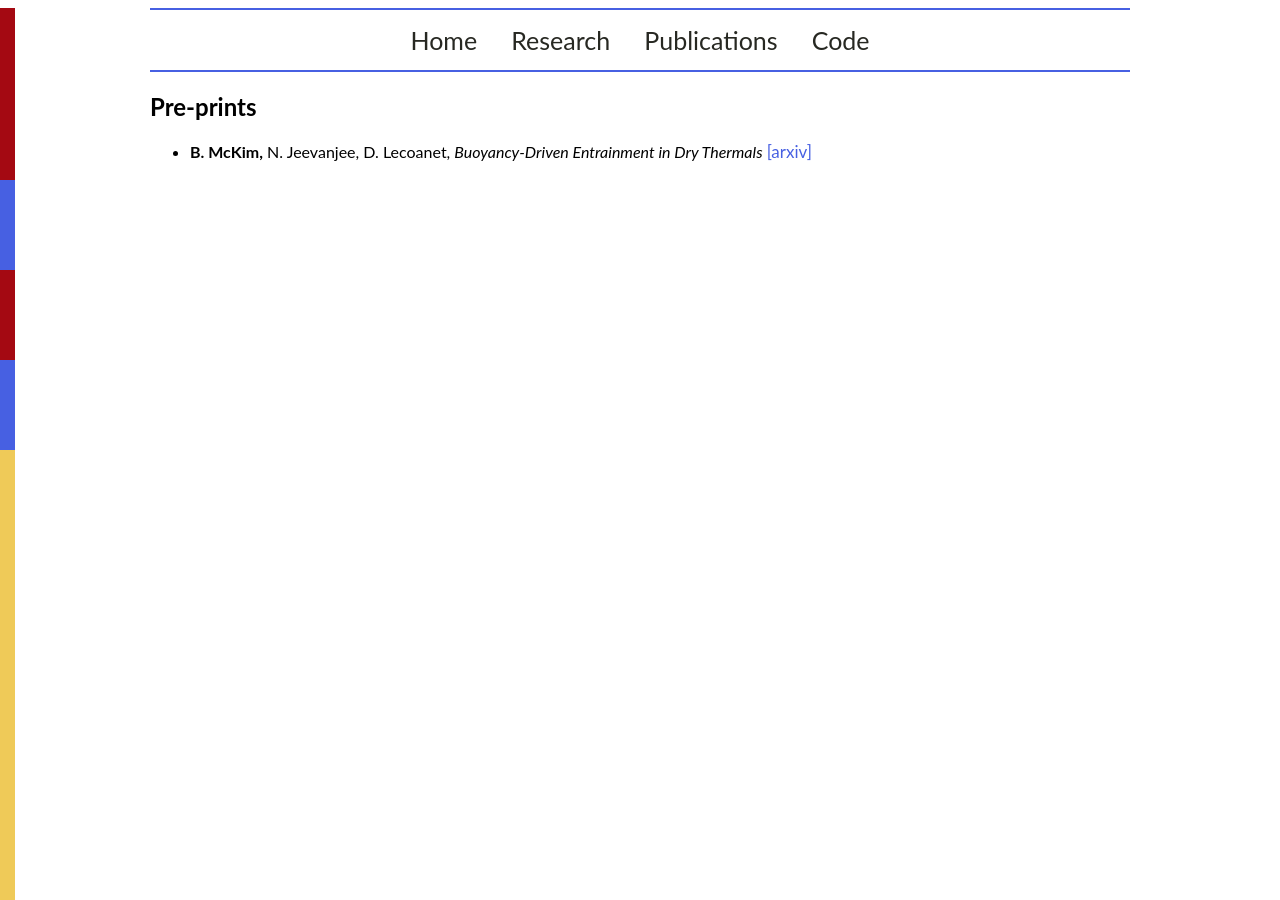
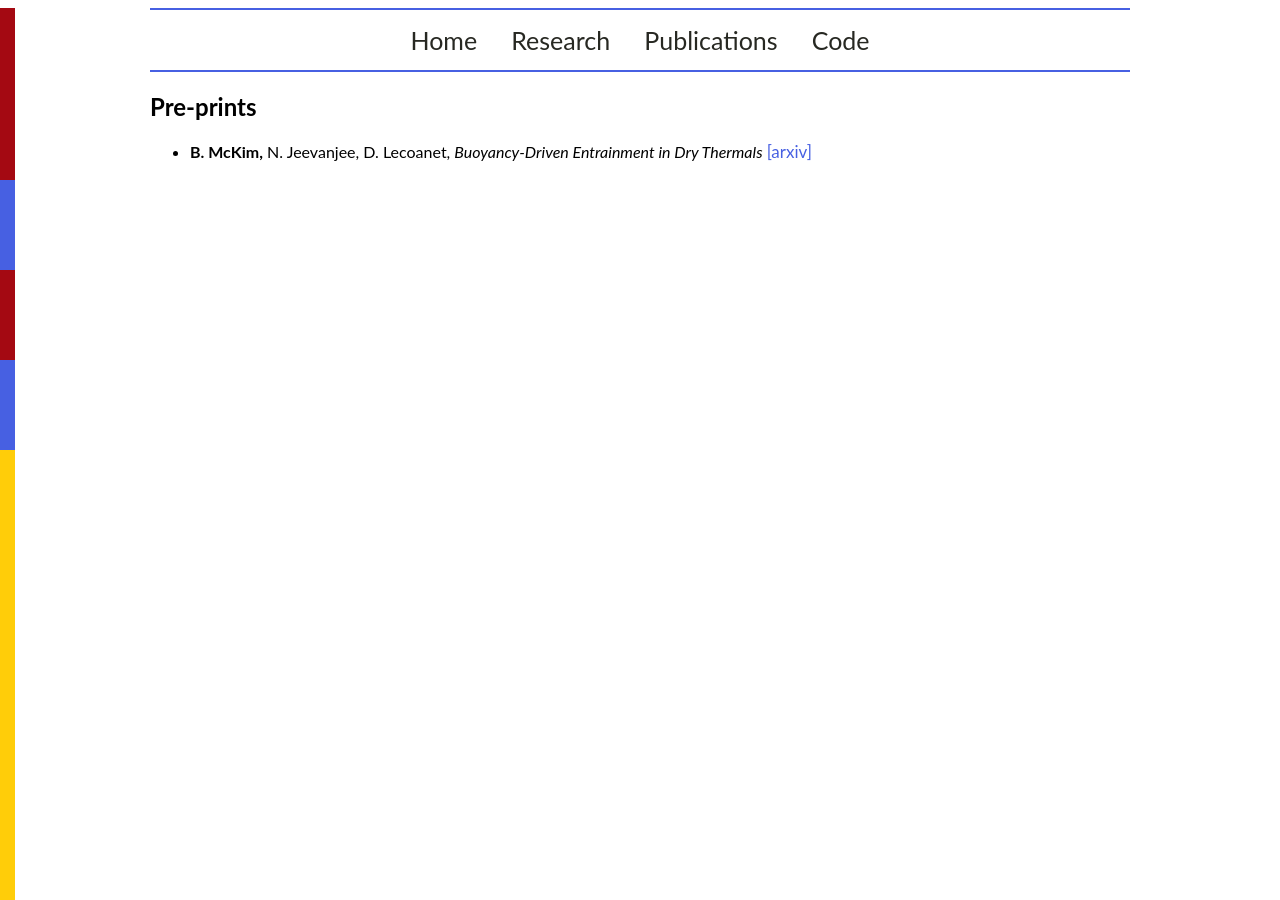
Before and after one commit to mckimb/mckimb.github.io, a Jekyll site: the page built from papers/index.html, in a window 1280 px wide. Built offline with Jekyll 4.4.1, drawn with Linux system fonts in a browser that asks for light colours.

Commit message:
Update main.css

```diff
--- a/css/main.css
+++ b/css/main.css
@@ -126,7 +126,7 @@ nav ul li, footer ul li {
   position: absolute;
 }
 .vl5 {
-  border-left: 15px solid #efca58;
+  border-left: 15px solid #ffcd09;
   margin-left: -150px;
   height: 50%;
   top: 50%;
```
